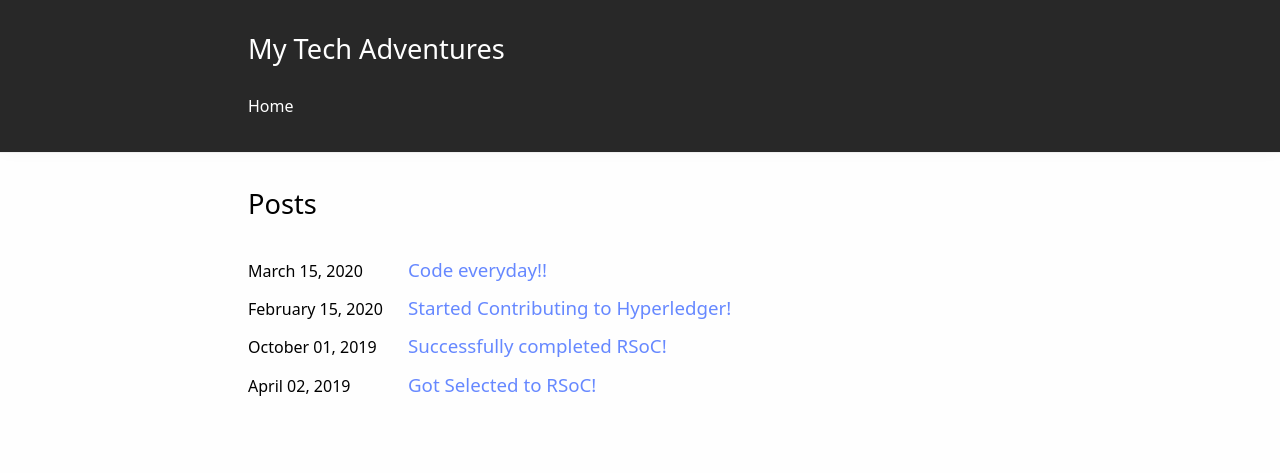
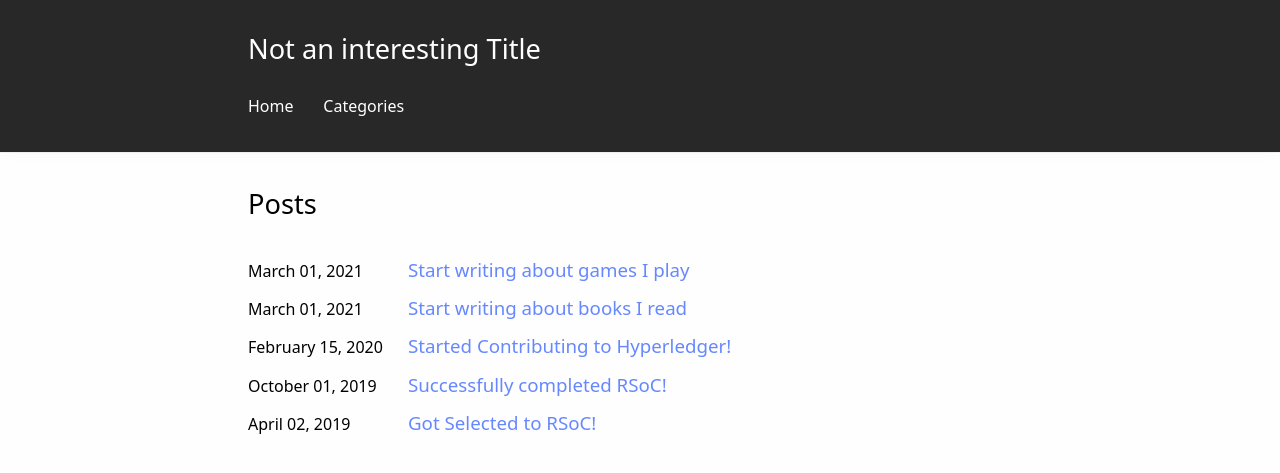
Before and after one commit to DeepakChethan/deepakchethan.github.io, a Jekyll site: the page built from index.html, in a window 1280 px wide. Shown: the top 473 px of the page. Built offline with Jekyll 4.4.1, drawn with Linux system fonts in a browser that asks for light colours; the list of posts is cut into pages by our own code.

Commit message:
Fix up the blog

```diff
--- a/_config.yml
+++ b/_config.yml
@@ -1,10 +1,10 @@
-title: "My Tech Adventures"
+title: "Not an interesting Title"
 author: "Deepak Chethan"
-description: "A boring blog about interesting stuff!"
+description: "A boring blog about things I find interesting!"
 lang: "en"
 
 # Jekyll settings
-permalink: /:title/          # see https://jekyllrb.com/docs/permalinks/
+permalink: /:categories/:title/
 paginate: 8                  # number of articles per page, remove to disable pagination
 excerpt_separator: "\n\n\n"  # indicates the end of the excerpt by two blank lines
 
@@ -20,6 +20,7 @@ dark_header: true           # keep the header dark
 
 navigation:                  # (optional) site navigation in the header
   - index.html
+  - categories.html
 
 icons:                       # (optional) icons in the header, see http://fontawesome.com/icons
   envelope: "deepakchethan@outlook.com"
--- /dev/null
+++ b/_posts/2021-03-01-adding-books-category.md
@@ -0,0 +1,4 @@
+---
+title: "Start writing about books I read"
+category: "books"
+---
--- /dev/null
+++ b/_posts/2021-03-01-adding-games-category.md
@@ -0,0 +1,4 @@
+---
+title: "Start writing about games I play"
+category: "games"
+---
```
Also changed, not shown: _posts/2020-03-15-code-everyday.md (deleted, +0 -11 lines), categories.html (added, +23 -0 lines), 1 other file.
